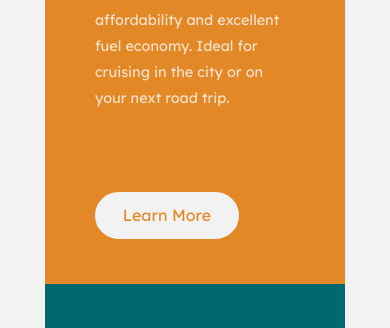
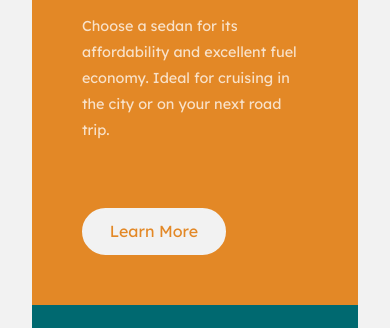
Before and after one commit to TheCRIS69/3-column-preview-card, a plain HTML site: page index.html in a window 390 px wide. Shown: the part 216-544 px from the top of the page. Drawn offline with Linux system fonts and the light colour scheme.

Commit message:
Added border-radius and responsivity for mobile

```diff
--- a/style.css
+++ b/style.css
@@ -49,15 +49,16 @@
 body {
     background-color: var(--clr-neutral-verylight-gray);
 
-}
+  }
 
-.cars-section {
-    height: 100vh;
+  .cars-section {
+    min-height: 100svh;
     display: flex;
     justify-content: center;
     align-items: center;
-    flex-wrap: wrap;
+
 }
+
 
 .sedans-cars, .suvs-cars, .luxury-cars {
     flex-basis: 300px;
@@ -68,6 +69,8 @@ body {
 
 .sedans-cars {
     background-color: var(--clr-primary-bright-orange);
+    border-radius: .5rem 0 0 .5rem;
+
 }
 .sedans-cars .button {
     color: var(--clr-primary-bright-orange);
@@ -84,6 +87,7 @@ body {
 
 .luxury-cars {
     background-color: var(--clr-primary-verydark-cyan);
+    border-radius: 0 .5rem .5rem 0;
 }
 .luxury-cars .button {
     color: var(--clr-primary-verydark-cyan);
@@ -113,10 +117,26 @@ body {
     border-radius: 1.5rem;
     padding: 0.6rem;
     cursor: pointer;
-    margin-top: 5rem;
+    margin-top: 4rem;
 }
 
 .button:hover {
     background-color: inherit;
     color: var(--clr-neutral-verylight-gray);
 }
+
+@media (max-width: 450px) {
+  .cars-section {
+    flex-direction: column;
+    margin: 2rem;
+  }
+
+  .sedans-cars {
+    border-radius: .5rem .5rem 0 0;
+  }
+
+  .luxury-cars {
+    border-radius: 0 0 .5rem .5rem;
+  }
+
+}
```
